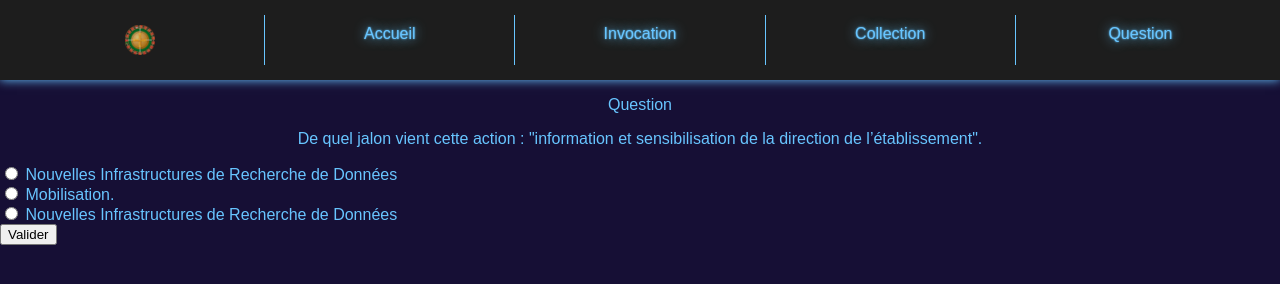
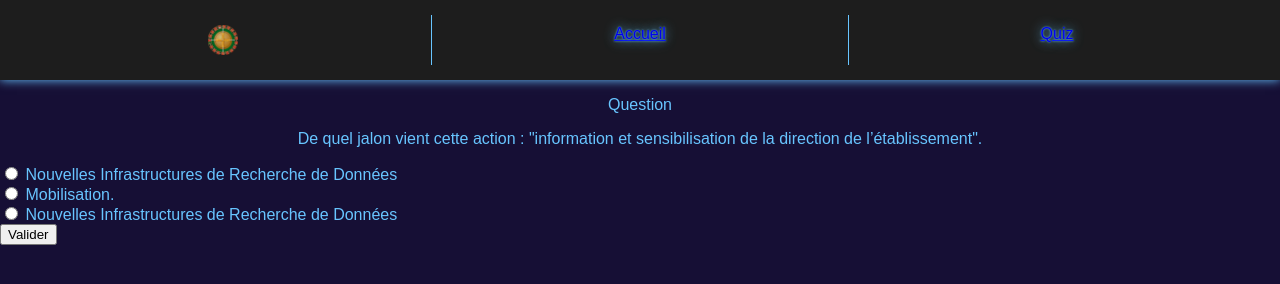
Before and after one commit to woffle212/Tournevis, a website: page html/questionnaire.html in a window 1280 px wide. Drawn offline with Linux system fonts and the light colour scheme.

Commit message:
Update navigation links in questionnaire.html

```diff
--- a/html/questionnaire.html
+++ b/html/questionnaire.html
@@ -11,10 +11,8 @@
       <nav>
         <ul>
           <li><img src="/img/logo.png" alt="Logo du site" /></li>
-          <li>Accueil</li>
-          <li>Invocation</li>
-          <li>Collection</li>
-          <li>Question</li>
+          <li> <a href="/pageAcceuil.html">Accueil</a></li>
+          <li> <a href="/questionnaire.html">Quiz</a></li>
         </ul>
       </nav>
     </header>
```
